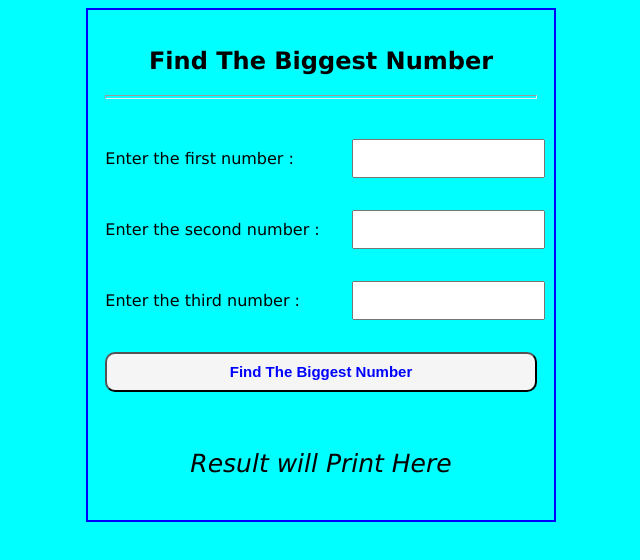
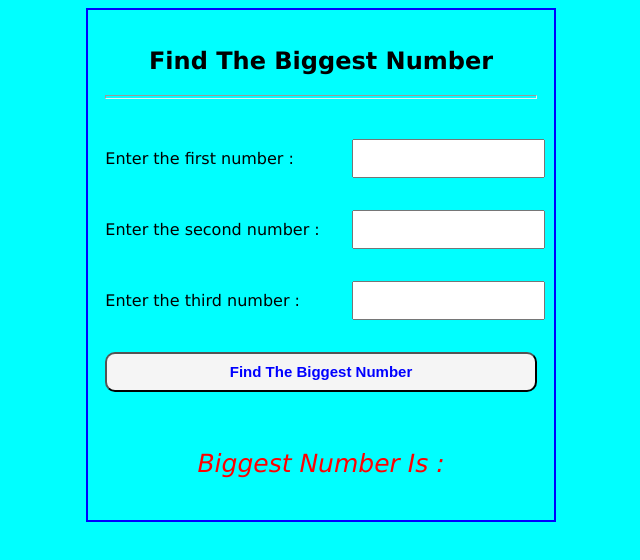
Before and after one commit to maheshmudy/Biggest, a plain HTML site: page index.html in a window 1280 px wide. Both pictures are taken after a click on the button "Find The Biggest Number". Shown: the whole page, without its empty margins (319-959 px from the left). Drawn offline with Linux system fonts and the light colour scheme.

Commit message:
operational function added to js file

```diff
--- a/index.html
+++ b/index.html
@@ -18,15 +18,15 @@
         </tr>
         <tr>
             <td><label for="numver-1"></label>Enter the first number : </td>
-            <td><input type="number" id="numver-1"></td>
+            <td><input type="number" id="number-1"></td>
         </tr>
         <tr>
             <td><label for="numver-2"></label>Enter the second number : </td>
-            <td><input type="number" id="numver-2"></td>
+            <td><input type="number" id="number-2"></td>
         </tr>
         <tr>
             <td><label for="numver-3"></label>Enter the third number : </td>
-            <td><input type="number" id="numver-3"></td>
+            <td><input type="number" id="number-3"></td>
         </tr>
         <tr>
             <td colspan="2">
@@ -35,7 +35,7 @@
         </tr>
         <tr >
             <td colspan="2">
-                <p>Result will Print Here </p>
+                <p id="result">Result will Print Here </p>
             </td>
         </tr>
     </table>
--- a/index.js
+++ b/index.js
@@ -0,0 +1,20 @@
+function biggest() {
+    var n1 = document.getElementById("number-1").value;
+    var n2 = document.getElementById("number-2").value;
+    var n3 = document.getElementById("number-3").value;
+    var big;
+    if (n1 > n2) {
+        big = n1;
+    }
+    else {
+        big = n2;
+    }
+    if (big > n3) {
+        document.getElementById("result").innerHTML = "Biggest Number Is :" + big;
+    }
+    else {
+        big = n3;
+        document.getElementById("result").innerHTML = "Biggest Number Is :" + big;
+    }
+    document.getElementById("result").style.color = "red";
+}
```
